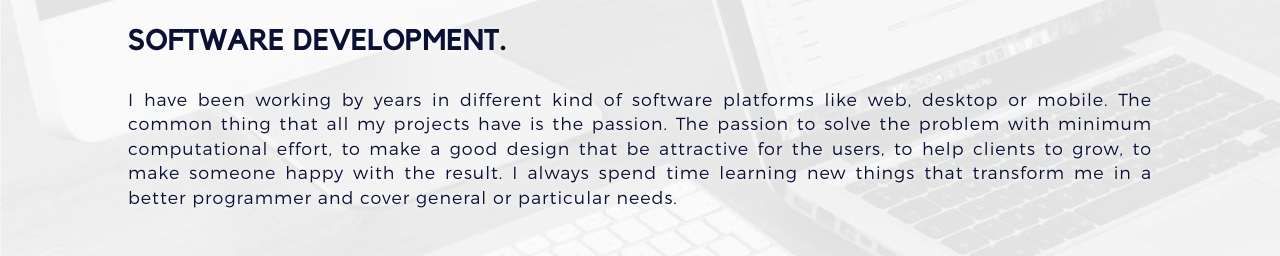
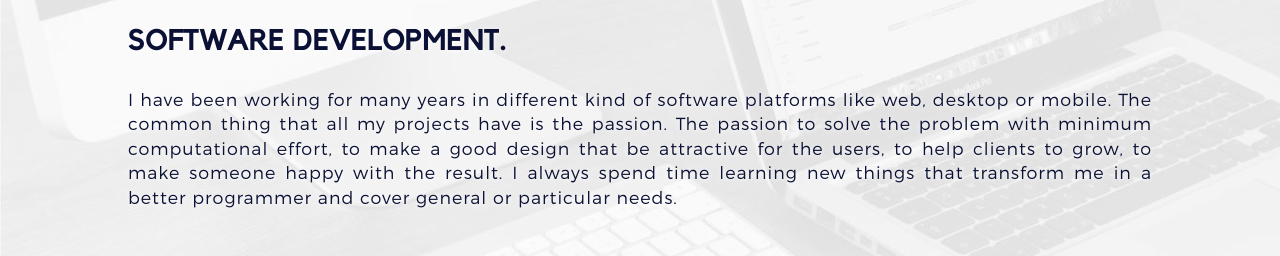
Before and after one commit to arielkohan/arielkohan.com, a browser extension: page index.html in a window 1280 px wide. Shown: the part 1527-1783 px from the top of the page. Drawn offline with Linux system fonts and the light colour scheme; files whose address does not match are found by name.

Commit message:
updating  paragraph sw development

```diff
--- a/index.html
+++ b/index.html
@@ -88,7 +88,7 @@
           <div class=" padding-response content">
             <h2 class="wow fadeInUp h2-norw big section-title" data-wow-offset="100"data-wow-delay=".1s" data-wow-duration=".6s">Strengths</h2>
             <h3 class="big h3-koll wow bounceInRight" data-wow-offset="100" data-wow-delay=".6s" data-wow-duration=".6s">Software Development.</h3>
-            <p class="lead wow fadeIn" data-wow-offset="100" data-wow-delay=".8s" data-wow-duration="1.4s"> I have been working by years in different kind of software platforms like web, desktop or mobile. The common thing that all my projects have is the passion. The passion to solve the problem with minimum computational effort, to make a good design that be attractive for the users, to help clients to grow, to make someone happy with the result.  I always spend time learning new things that transform me in a better programmer and cover general or particular needs. </p>
+            <p class="lead wow fadeIn" data-wow-offset="100" data-wow-delay=".8s" data-wow-duration="1.4s"> I have been working for many years in different kind of software platforms like web, desktop or mobile. The common thing that all my projects have is the passion. The passion to solve the problem with minimum computational effort, to make a good design that be attractive for the users, to help clients to grow, to make someone happy with the result.  I always spend time learning new things that transform me in a better programmer and cover general or particular needs. </p>
             <h3 class="big h3-koll wow bounceInRight" data-wow-offset="100" data-wow-delay=".6s" data-wow-duration=".6">Leadership.</h3>
             <p class="lead wow fadeIn" data-wow-offset="100" data-wow-delay=".8s" data-wow-duration="1.4s">Other thing that I love to do is help my teammates to reach their full potential, not only in the software area but also as a person. I think that the most important in a work relation is the respect and the fellowship. Is always crucial to share experience and listen mindfully what the others says.</p>
             <h3 class="big h3-koll wow bounceInRight" data-wow-offset="100" data-wow-delay=".6s" data-wow-duration=".6s">Fast learning.</h3>
```
